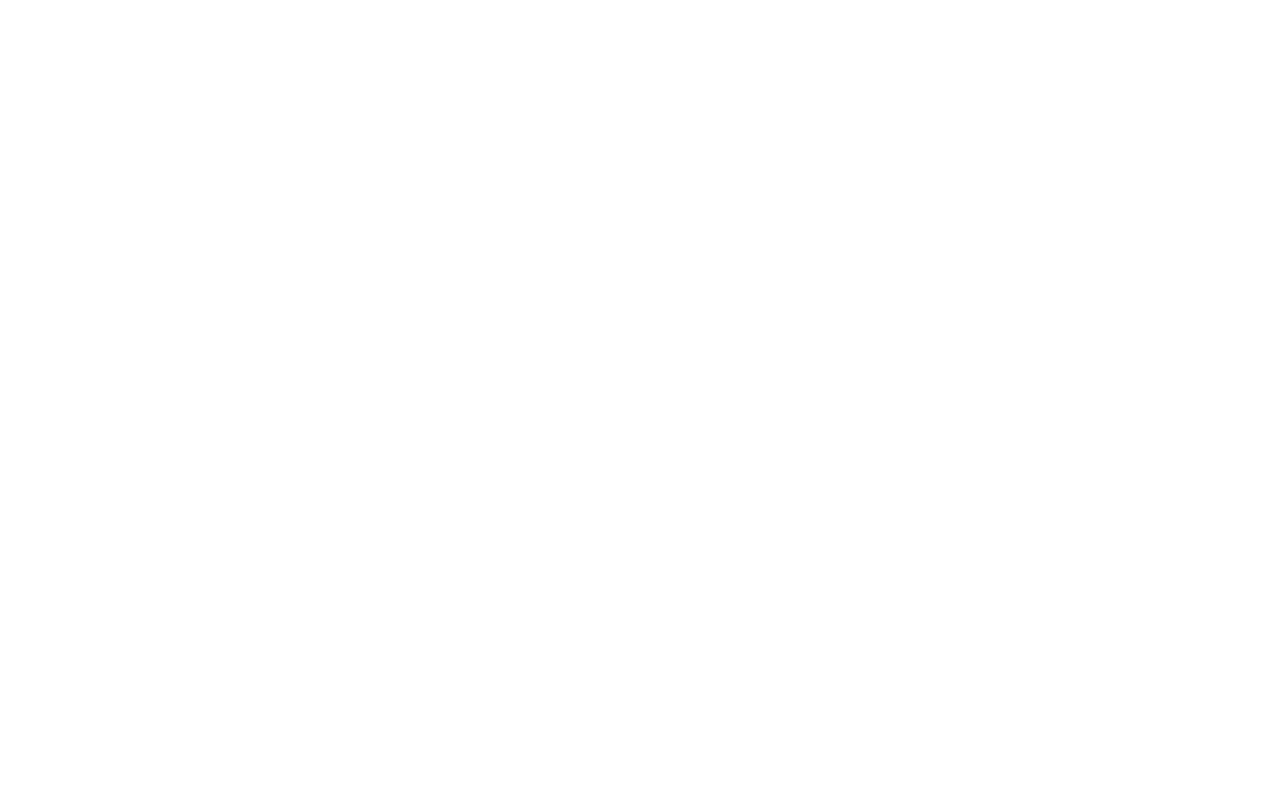
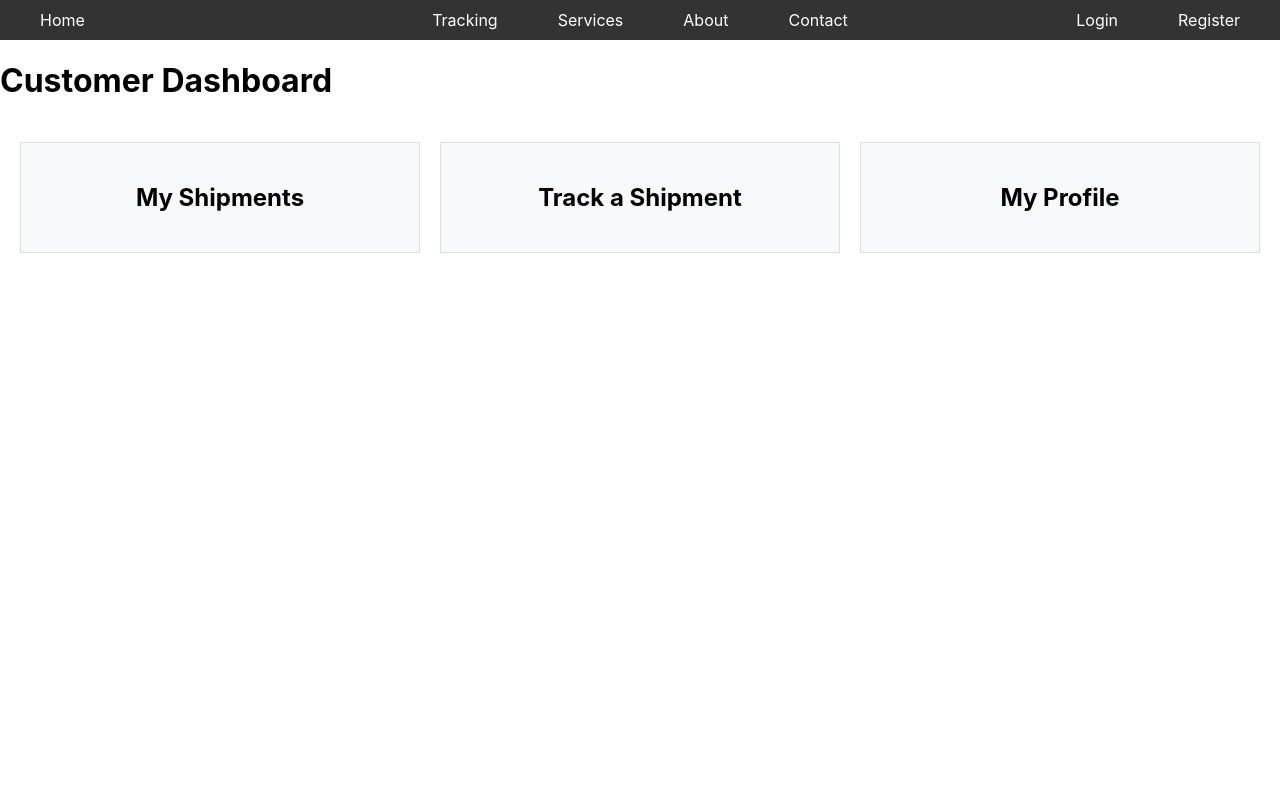
Before and after one commit to LuisangelE-04/Database-Project, a React (Create React App) app: page /customerdashboard in a window 1280 px wide. Before the commit this address had no page. Shown: the top 800 px of the page. Built offline with nearby package versions, Linux system fonts and the light colour scheme.

Commit message:
minor updates

```diff
--- a/src/App.js
+++ b/src/App.js
@@ -8,6 +8,7 @@ import Tracking from './pages/Tracking';
 import EmployeeLogin from './pages/EmployeeLogin';
 import EmployeeRegister from './pages/EmployeeRegister';
 import EmployeeDashboard from "./pages/EmployeeDashboard";
+import CustomerDashboard from './pages/CustomerDashboard';
 
 function App() {
   return (
@@ -19,6 +20,7 @@ function App() {
       <Route path="/employeelogin" element={<EmployeeLogin />} />
       <Route path="/employeeregister" element={<EmployeeRegister />} />
       <Route path="/employeedashboard" element={<EmployeeDashboard />} />
+      <Route path="/customerdashboard" element={<CustomerDashboard />} />
     </Routes>
   );
 }
--- a/src/pages/CustomerDashboard.js
+++ b/src/pages/CustomerDashboard.js
@@ -1,53 +1,31 @@
 import React from "react";
 import Footer from "../components/Footer";
 import NavBar from "../components/NavBar";
+import "../css/Dashboard.css";
 
 const CustomerDashboard = () => {
   return (
-    <Container>
-      <Row className="my-4">
-        <Col>
-          <h1>Customer Dashboard</h1>
-        </Col>
-      </Row>
-      <Row>
-        <Col md={4}>
-          <Card>
-            <Card.Body>
-              <Card.Title>Profile</Card.Title>
-              <Card.Text>
-                View and update your profile information.
-              </Card.Text>
-              <Button variant="primary">Go to Profile</Button>
-            </Card.Body>
-          </Card>
-        </Col>
-        <Col md={4}>
-          <Card>
-            <Card.Body>
-              <Card.Title>Orders</Card.Title>
-              <Card.Text>
-                View your order history and track current orders.
-              </Card.Text>
-              <Button variant="primary">View Orders</Button>
-            </Card.Body>
-          </Card>
-        </Col>
-        <Col md={4}>
-          <Card>
-            <Card.Body>
-              <Card.Title>Support</Card.Title>
-              <Card.Text>
-                Contact support for any issues or questions.
-              </Card.Text>
-              <Button variant
-              ="primary">Contact Support</Button>
-                    </Card.Body>
-                    </Card>
-                  </Col>
-                  </Row>
-                </Container>
-                );
-              };
+    <>
+    <NavBar />
+    <div>
+      <h1>Customer Dashboard</h1>
+      <div className="dashboard-container">
+        <div className="dashboard-grid">
+          <div className="item-1">
+            <h2>My Shipments</h2>
+          </div>
+          <div className="item-2">
+            <h2>Track a Shipment</h2>
+          </div>
+          <div className="item-3">
+            <h2>My Profile</h2>
+          </div>
+        </div>
+      </div>
+    </div>
+    <Footer />
+    </>
+  );
+};
 
-              export default CustomerDashboard;
+export default CustomerDashboard;
```
